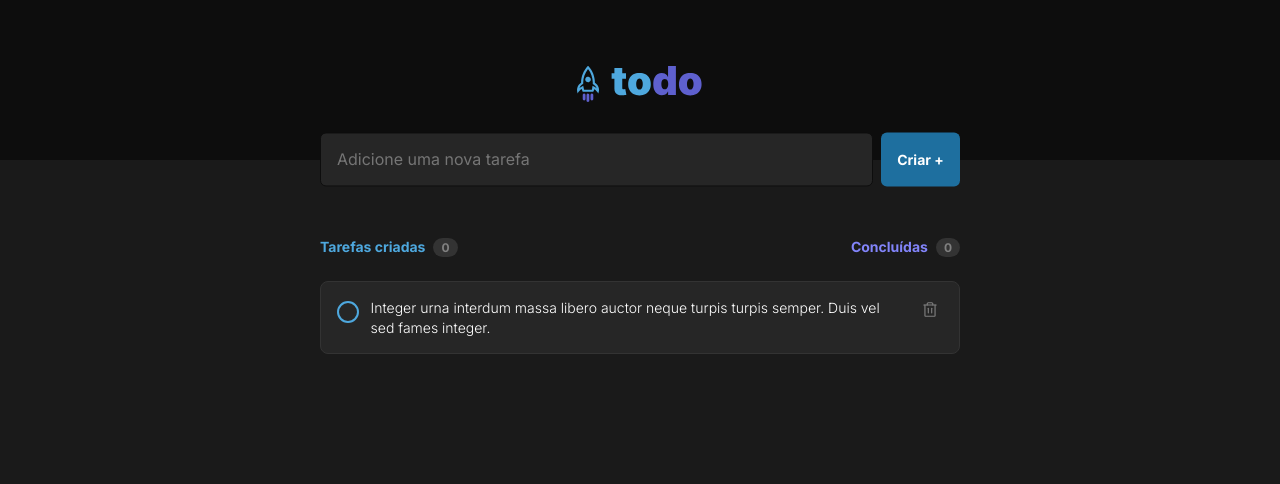
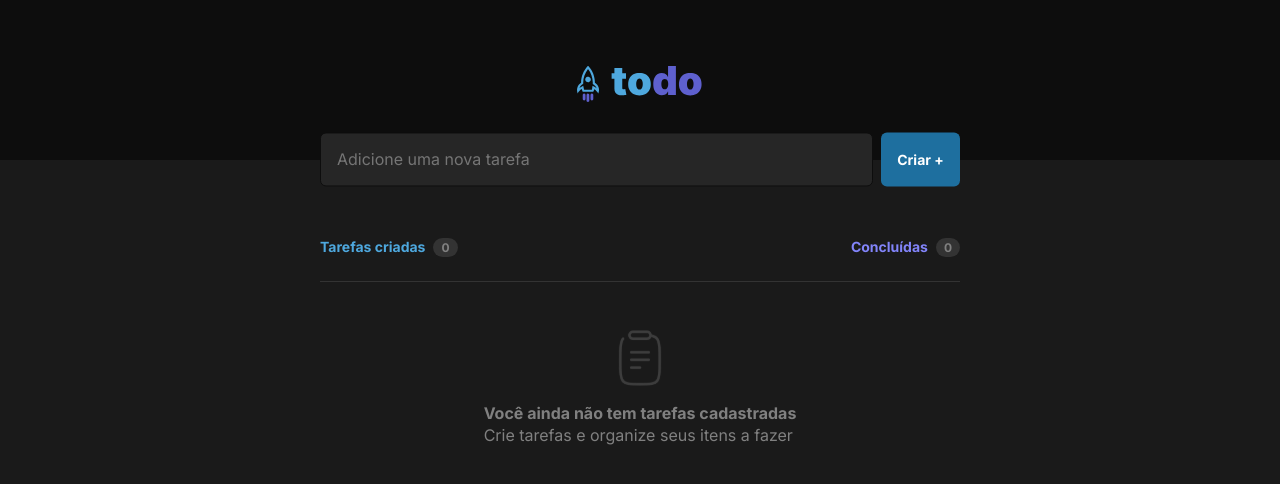
Before and after one commit to felipe-071/to-do-list, a React (Vite) app: page / in a window 1280 px wide. Shown: the top 484 px of the page. Built offline with nearby package versions, Linux system fonts and the light colour scheme.

Commit message:
Implementar a renderização condicional

```diff
--- a/src/App.jsx
+++ b/src/App.jsx
@@ -6,8 +6,51 @@ import clipBoard from './assets/clipboard.svg';
 
 import styles from './App.module.css'
 import { Task } from './components/Task';
+import { useState } from 'react';
 
-function App() {
+export default function App() {
+  const [task, setTask] = useState();
+  const [tasksList, setNewTasksList] = useState([]);
+
+  // function createTask(e) {
+  //   e.preventDefault()
+  //   const conteudo = task;
+  //   console.log(task)
+  // }
+
+
+
+  function addNewTask(event) {
+    event.preventDefault()
+    const content = event.target.value
+    if (!content) {
+      return
+    }
+    setTask(content)
+    console.log(event.target.value)
+
+
+  }
+
+  function createNewTask(event) {
+    event.preventDefault()
+    if (task == null) {
+      return
+    }
+
+    setNewTasksList([...tasksList, task])
+    var el = document.getElementsByName('addTask')
+    el[0].value = null
+    // if(el[0].value)
+    // const data = new FormData
+
+    // const task2 = data.get('addTask')
+
+    // if(task2 != null){
+    //   task2.toString()
+    // }
+    // console.log(task2)
+  }
 
   return (
     <div>
@@ -15,26 +58,66 @@ function App() {
 
       <div className={styles.wrapper}>
 
-        <div className={styles.taskInputs}>
-          <input className={styles.addTask} type="text" name="addTask" placeholder="Adicione uma nova tarefa" required />
-          <input className={styles.submit} type="submit" value="Criar +" />
+        <form>
+          <input className={styles.addTask}
+            type="text"
+            name="addTask"
+            placeholder="Adicione uma nova tarefa"
+            onChange={addNewTask}
+            required
+          />
+
+          <input
+            className={styles.submit}
+            type="submit"
+            value="Criar +"
+            onClick={createNewTask}
+          />
+        </form>
+
+
+        <div className={styles.info}>
+
+          <div className={styles.created}>
+            <p>Tarefas criadas</p>
+            <span>{tasksList.length}</span>
+          </div>
+          <div className={styles.done}>
+            <p>Concluídas</p> {tasksList.length > 0 ? (
+              <span>0 de {tasksList.length}</span>
+            ) : (
+              <span>0</span>
+            )
+
+            }
+          </div>
+
         </div>
 
 
-          <div className={styles.info}>
 
-            <div className={styles.created}>
-              <p>Tarefas criadas</p> <span>0</span>
-            </div>
-            <div className={styles.done}>
-              <p>Concluídas</p> <span>0</span>
+
+        {tasksList.length > 0 ? (
+          tasksList.map((task) => {
+
+            return (
+              <Task
+                key={task}
+                task={task} />
+            )
+          })
+
+        ) : (
+          <div className={styles.listIsEmpty}>
+             <img src={clipBoard} alt="" />
+            <div className={styles.isEmptyWarning}>
+              <span>
+                <b>Você ainda não tem tarefas cadastradas</b> <br />
+              Crie tarefas e organize seus itens a fazer</span>
             </div>
 
           </div>
-
-          <ul>
-            <Task />
-          </ul>
+        )}
 
 
       </div>
@@ -42,4 +125,4 @@ function App() {
   )
 }
 
-export default App
+// export default App
--- a/src/App.module.css
+++ b/src/App.module.css
@@ -14,7 +14,7 @@
     padding: 0 1fr;
 }
 
-.taskInputs{
+form{
     display: grid;
     grid-template-columns: 7fr 1fr;
     gap: 0.5rem;
@@ -32,7 +32,7 @@
     transition: 0.3s ease;
 }
 
-.addTask:valid{
+.addTask:active{
     color: var(--gray-100);
     border-color: var(--purple-dark);
 }
@@ -107,3 +107,29 @@
     color: var(--gray-100);
     font-size: 0.875rem;
 }
+
+.taskList{
+    display: flex;
+    flex-direction: column;
+    gap: 0.75rem
+}
+
+.listIsEmpty{
+    display: flex;
+    flex-direction: column;
+    align-items: center;
+    justify-content: center;
+    padding: 3rem 0;
+    border-top: 1px solid var(--gray-400);
+    gap: 1rem
+}
+
+.listIsEmpty img{
+    width: 3.5rem;
+}
+
+.isEmptyWarning{
+    display: flex;
+    flex-direction: column;
+    line-height: 1.4
+}
--- a/src/components/Check.module.css
+++ b/src/components/Check.module.css
@@ -5,11 +5,10 @@
     border-radius: 500px;
     /* border: 2px solid var(--blue); */
     border: 2px solid var(--blue);
-    width: 1.35rem;
-    height: 1.35rem;
+    width: 1.25rem;
+    height: 1.25rem;
     background: transparent;
     transition: border-color 0.1s, background-color 0.1s;
-    margin-top: 3px;
 }
 
 .checkAppearence:hover{
--- a/src/components/Task.jsx
+++ b/src/components/Task.jsx
@@ -2,13 +2,13 @@ import { Check } from './Check';
 import styles from './Task.module.css';
 import { Trash } from 'phosphor-react';
 
-export function Task() {
+export function Task({task}) {
     return (
         <li>
             <Check />
 
             <p>
-                Integer urna interdum massa libero auctor neque turpis turpis semper. Duis vel sed fames integer.
+                {task}
             </p>
             <button className={styles.trash}>
                 <Trash size={18} />
--- a/src/components/Task.module.css
+++ b/src/components/Task.module.css
@@ -13,6 +13,8 @@ li p{
     line-height: 1.4;
     font-size: 0.875rem;
     font-weight: 300;
+    display: flex;
+    flex: 1;
 }
 
 .trash{
```
